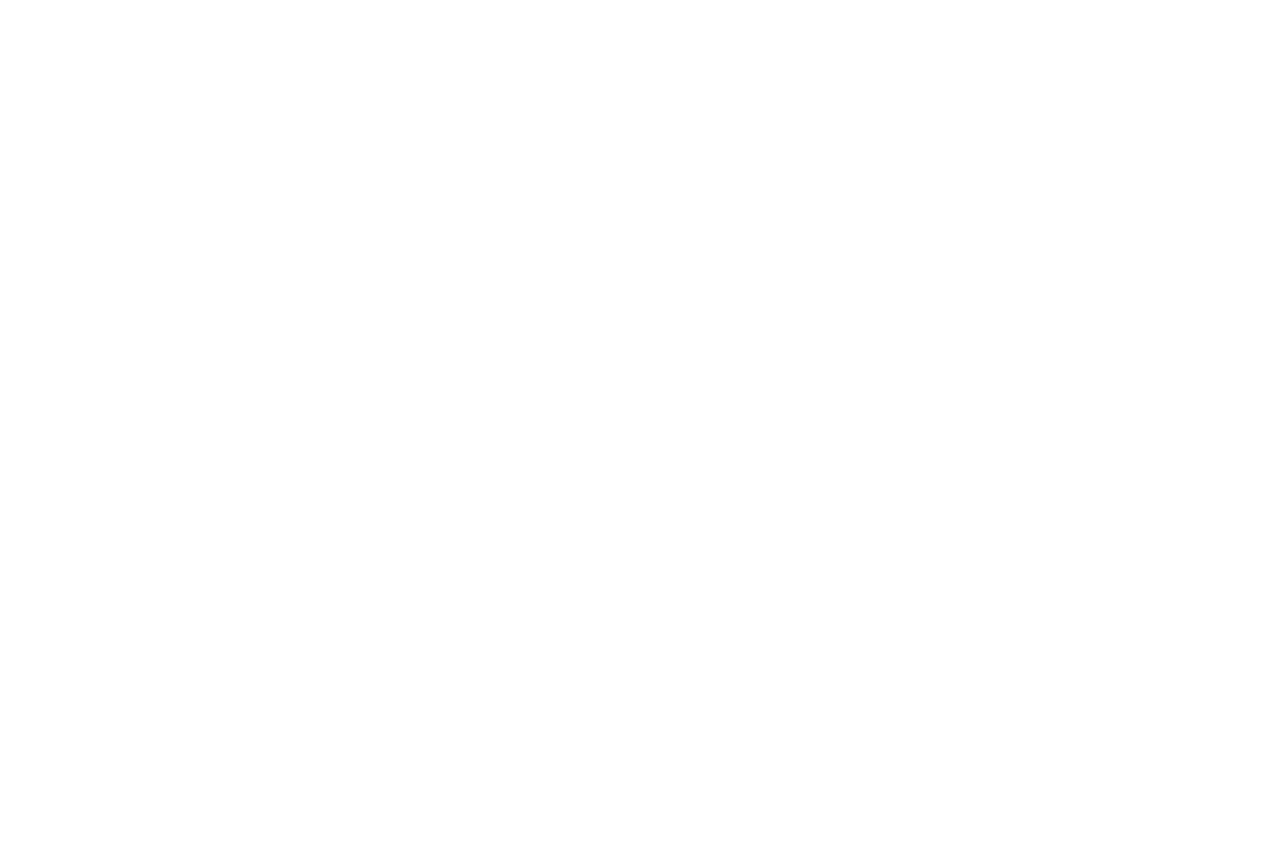
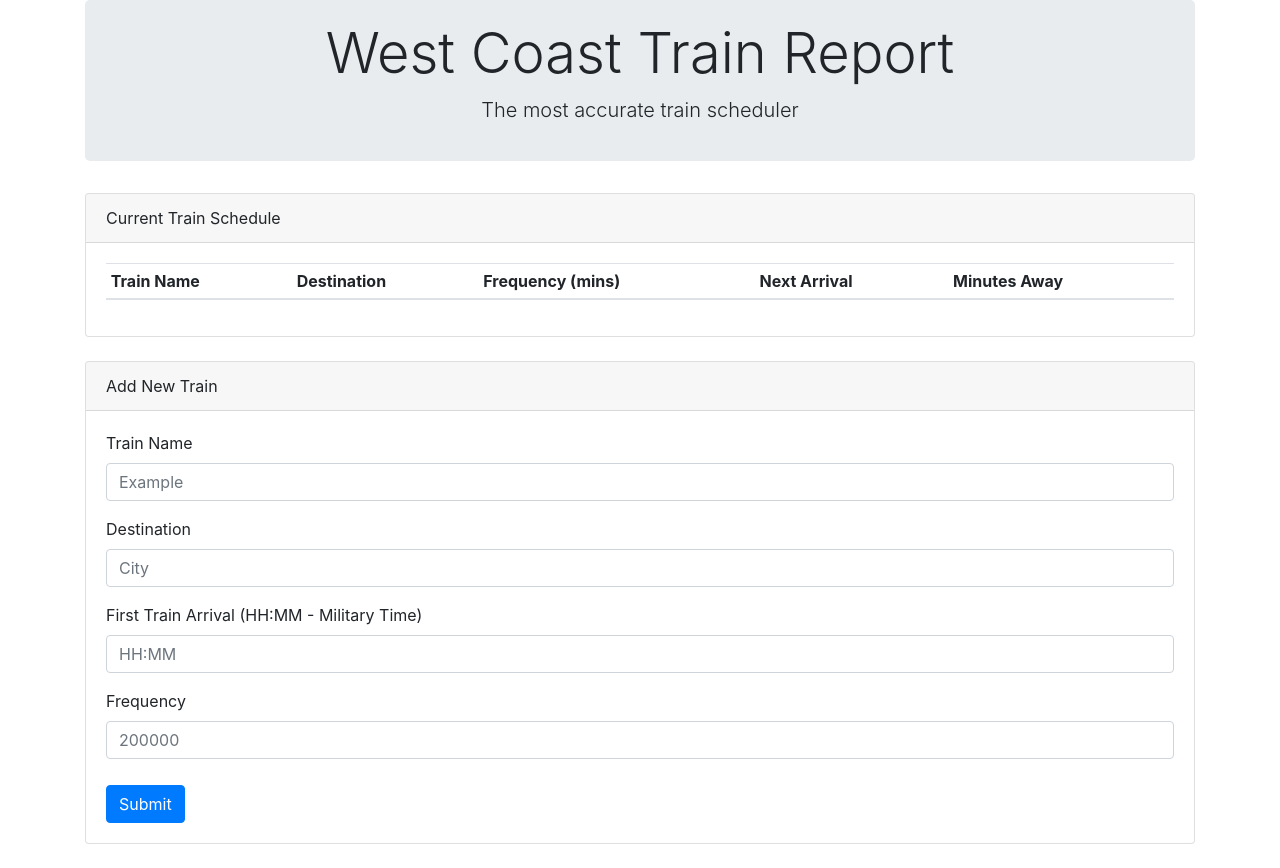
Before and after one commit to jshuang2/Train-Scheduler, a plain HTML site: page index.html in a window 1280 px wide. Before the commit the page ends 800 px from the top, so only its background shows below. Drawn offline with nearby package versions, Linux system fonts and the light colour scheme.

Commit message:
Created layout for webpage - including table and add train form

```diff
--- a/assets/css/styles.css
+++ b/assets/css/styles.css
@@ -0,0 +1,8 @@
+.jumbotron {
+    padding-top: 20px;
+    padding-bottom: 20px;
+}
+
+#add-train-btn {
+    margin-top: 10px;
+}
--- a/index.html
+++ b/index.html
@@ -9,13 +9,75 @@
     <link rel="stylesheet" type="text/css" href="assets/css/styles.css">
 </head>
 <body>
+    <div class="container">
+        <div class="jumbotron">
+            <h1 class="display-4 text-center">West Coast Train Report</h1>
+            <p class="lead text-center">The most accurate train scheduler</p>
+        </div>
+    <div class="row">
+
+            <div class="col-md-12">
+
+                <!-- Current Employees-->
+                <div class="card mb-4">
+                <div class="card-header">Current Train Schedule</div>
+                <div class="card-body">
+                    <table class="table table-sm table-hover" id='train-schedule'>
+                    <thead>
+                        <tr>
+                        <th scope="col">Train Name</th>
+                        <th scope="col">Destination</th>
+                        <th scope="col">Frequency (mins)</th>
+                        <th scope="col">Next Arrival</th>
+                        <th scope="col">Minutes Away</th>
+                        </tr>
+                    </thead>
+                    <tbody>
+                    </tbody>
+                    </table>
+                </div>
+                </div>
+            </div>
+    </div>
+
+    <div class="row">
+            <div class="col-md-12">
+              <!-- Add Employee  -->
+              <div class="card mb-4">
+                <div class="card-header">Add New Train</div>
+                <div class="card-body">
+
+                  <!-- Entry Form -->
+                  <form>
+                    <div class="form-group">
+                      <label for="train-name-input">Train Name</label>
+                      <input class="form-control" id="train-name-input" placeholder="Example" type="text">
+                    </div>
+                    <div class="form-group">
+                      <label for="destination-input">Destination</label>
+                      <input class="form-control" id="destination-input" placeholder="City" type="text">
+                    </div>
+                    <div class="form-group">
+                      <label for="first-train-input">First Train Arrival (HH:MM - Military Time)</label>
+                      <input class="form-control" id="first-train-input" placeholder="HH:MM" type="text">
+                    </div>
+                    <div class="form-group">
+                      <label for="frequency-input">Frequency</label>
+                      <input class="form-control" id="frequency-input" placeholder="200000" type="text">
+                    </div>
+                    <button class="btn btn-primary float-left" id="add-train-btn">Submit</button>
+                  </form>
+
+                </div>
+              </div>
+            </div>
+        </div>
 
 
 
 
 
-
-
+    </div>
 
     <script src="https://code.jquery.com/jquery-3.3.1.slim.min.js" integrity="sha384-q8i/X+965DzO0rT7abK41JStQIAqVgRVzpbzo5smXKp4YfRvH+8abtTE1Pi6jizo" crossorigin="anonymous"></script>
     <script src="https://cdnjs.cloudflare.com/ajax/libs/popper.js/1.14.7/umd/popper.min.js" integrity="sha384-UO2eT0CpHqdSJQ6hJty5KVphtPhzWj9WO1clHTMGa3JDZwrnQq4sF86dIHNDz0W1" crossorigin="anonymous"></script>
```
